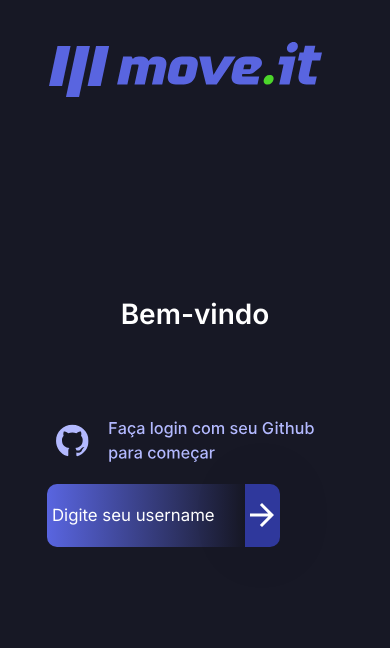
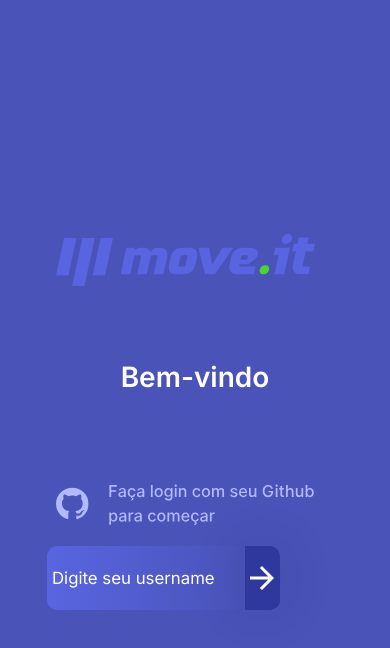
Before and after one commit to brunorcorrea/moveit-next, a Next.js app: page / in a window 390 px wide. Shown: the top 648 px of the page. Built offline with nearby package versions, Linux system fonts and the light colour scheme.

Commit message:
Resposividade ao tema de cor padrão

```diff
--- a/src/styles/components/ExperienceBar.module.css
+++ b/src/styles/components/ExperienceBar.module.css
@@ -26,5 +26,5 @@
     position: absolute;
     top: 12px;
     transform: translateX(-50%);
-    color: #101010; /*extra*/
-  }
+    color: var(--title);
+    }
--- a/src/styles/global.css
+++ b/src/styles/global.css
@@ -6,9 +6,11 @@
 }
 
 :root {
+  --blue-twitter: #2aa9e0;
+}
 
-/* light mode colors scheme */
-
+@media(prefers-color-scheme: light) {
+  :root {
     --white: #fff;
     --background: #f2f3f5;
     --gray-line: #dcdde0;
@@ -18,21 +20,26 @@
     --green: #4cd62b;
     --red: #e83f5b;
     --blue: #5965e0;
+    --blue-dark: #4953b8;
+  }
+}
 
-/* global colors */
+@media(prefers-color-scheme: dark) {
+  :root {
+    --blue-dark: #161724;
+    --white: #181A1B;
+    --background: #1E2122;
+    --gray-line: #dcdde0;
+    --text: #666666;
+    --text-highlight: #b3b9ff;
+    --title: #87a0d4;
+    --green: #4cd62b;
+    --red: #e83f5b;
+    --blue: #5965e0;
+    --gray-dark: rgba(255, 255, 255, 0.1);
+  }
+}
 
-  --blue-twitter: #2aa9e0;
-
-  /* dark mode color scheme */
-
-  --blue-dark: #171825;
-  /* --blue-dark: #4953b8; */
-
-  --dark-green: #4c7741;
-  --dark-background: #121212;
-  --secondary-background: #161616;
-  --dark-title: #b0b0b0;
-}
 
 @media(max-width: 1080px){
   html {
--- a/src/styles/pages/LandingPage.module.css
+++ b/src/styles/pages/LandingPage.module.css
@@ -2,7 +2,7 @@
   background-color: var(--blue-dark);
   width: 100%;
   height: 100vh;
-  color: var(--white);
+  color: #fff;
 
   display: flex;
 }
@@ -40,7 +40,7 @@
 }
 
 .loginArea input::placeholder {
-  color: var(--white);
+  color: #fff;
 }
 
 
@@ -108,8 +108,6 @@
 
   .logoFull {
     max-width: 300px;
-    position: fixed;
-    top: 3rem;
   }
 
   .backgroundImage {
```
Also changed, not shown: src/styles/components/Countdown.module.css (+5 -5 lines). Lines whose indentation alone changed are shown as unchanged.
